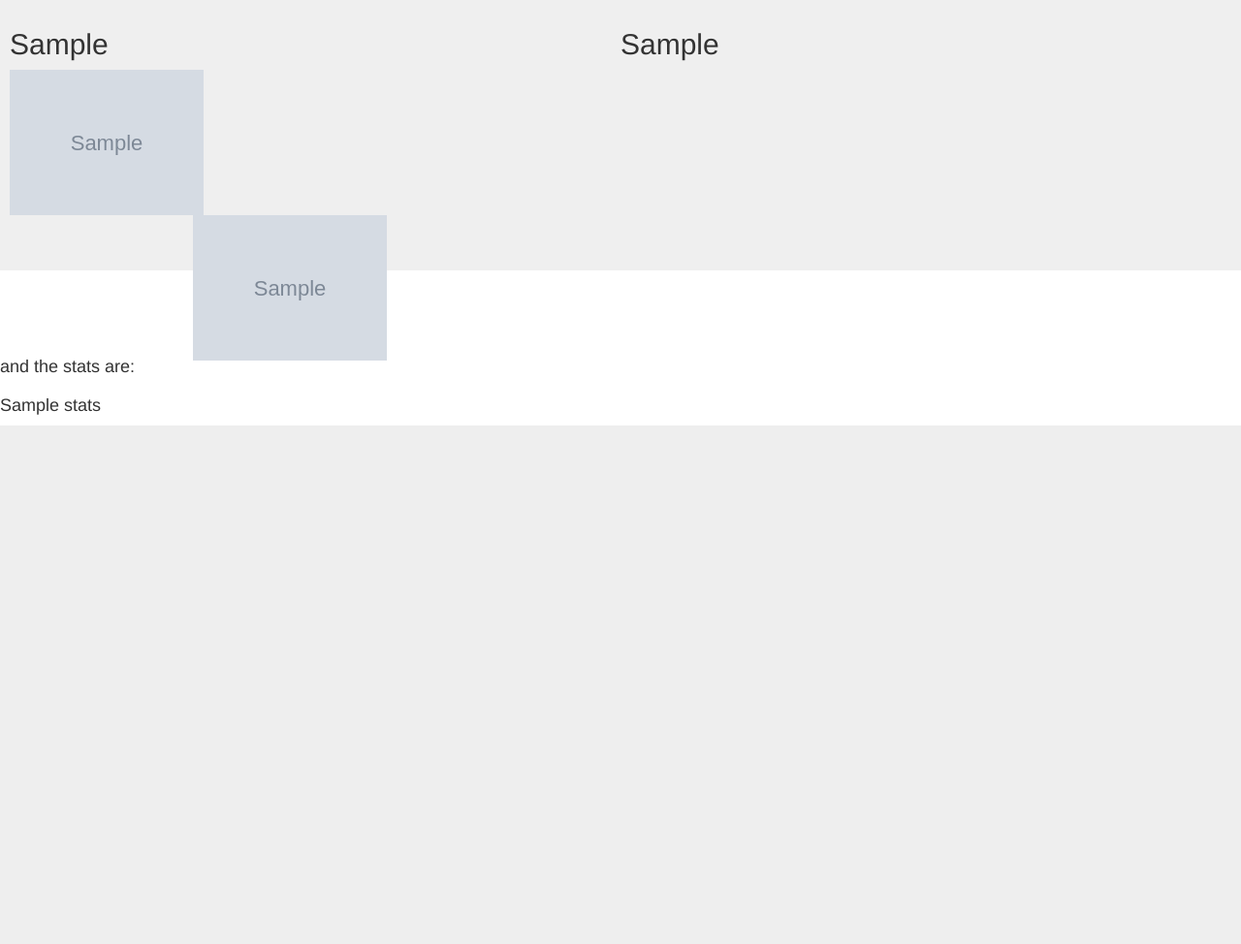
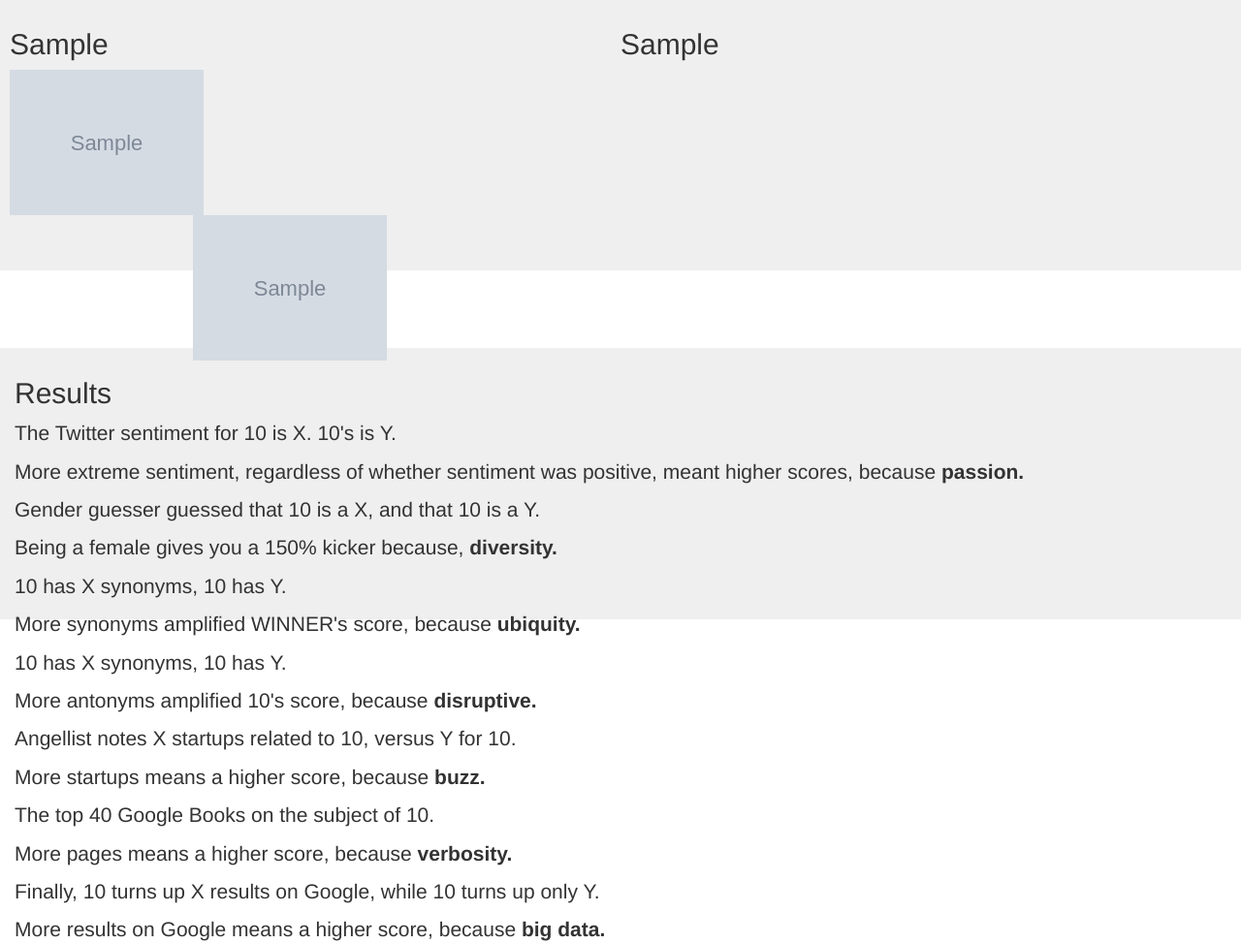
Before and after one commit to hepler/komparu, a Django app: template komparu/comparar/templates/index.html in a window 1280 px wide. Shown: the part 395-1369 px from the top of the page at 97% size. Before the commit the page ends 834 px from the top, so only its background shows below. Run offline with Django 3.2, Linux system fonts and the light colour scheme; the template is opened without the code that fills it: most values are stand-ins (such as "Sample title", 1, 10 or a date in 2020); grey boxes marked "Sample" are stand-in pictures; some libraries are stand-ins or nearby versions.

Commit message:
Update index.html
Add results section. Styling tbd. X and Y are still static, but this should be enough to wire up {{winner}} and {{loser}} logic.

```diff
--- a/komparu/comparar/templates/index.html
+++ b/komparu/comparar/templates/index.html
@@ -46,14 +46,27 @@
     </div>
   </section>
 
-  <br/><br/><br/><br/>
+<br/><br/><br/><br/>
 
-  <div class="stats">
-    <h4>
-      and the stats are:<br/><br/>
-      {{stats}}
-    </h4>
+  <section class="container-fluid">
+  <div id="results" class="lead">
+    <h2>Results</h2>
+    <p> The Twitter sentiment for {{winner}} is X. {{loser}}&#39s is Y. </p>
+    <p> More extreme sentiment, regardless of whether sentiment was positive, meant higher scores, because <strong>passion.</strong> </p>
+    <p> Gender guesser guessed that {{winner}} is a X, and that {{loser}} is a Y. </p>
+    <p> Being a female gives you a 150% kicker because, <strong>diversity.</strong> </p>
+    <p> {{winner}} has X synonyms, {{loser}} has Y. </p>
+    <p> More synonyms amplified WINNER&#39s score, because <strong>ubiquity.</strong> </p>
+    <p> {{winner}} has X synonyms, {{loser}} has Y. </p>
+    <p> More antonyms amplified {{winner}}&#39s score, because <strong>disruptive.</strong> </p>
+    <p> Angellist notes X startups related to {{winner}}, versus Y for {{loser}}. </p>
+    <p> More startups means a higher score, because <strong>buzz.</strong> </p>
+    <p> The top 40 Google Books on the subject of {{winner}}.  </p>
+    <p> More pages means a higher score, because <strong>verbosity.</strong>  </p>
+    <p> Finally, {{winner}} turns up X results on Google, while {{loser}} turns up only Y. </p>
+    <p> More results on Google means a higher score, because <strong>big data.</strong>  </p>
   </div>
+  </section>
 
 </body>
 
```
